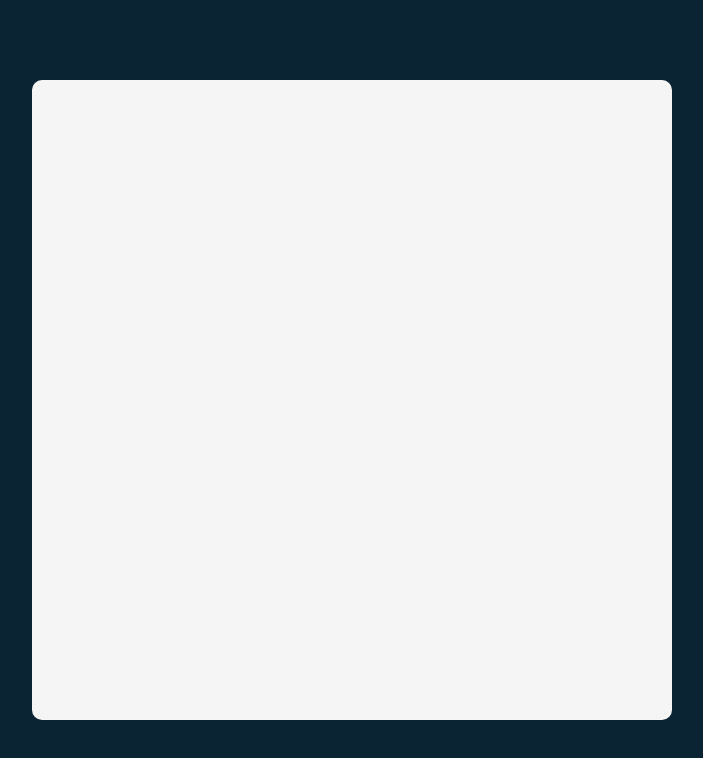
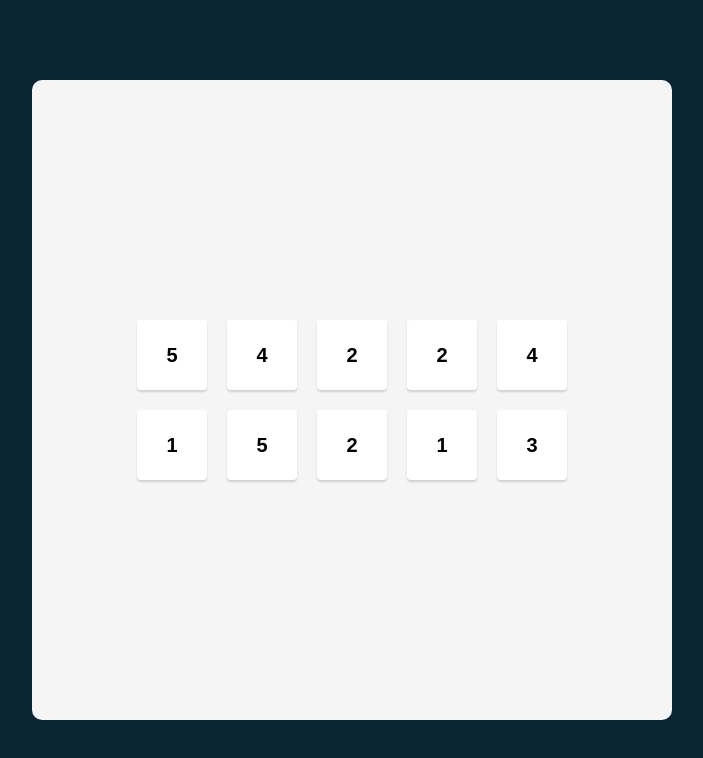
Before and after one commit to EmersonFras/Tenzies, a React (Vite) app: page / in a window 1280 px wide. Shown: the top 758 px of the page, without its empty margins (288-991 px from the left). Built offline with nearby package versions, Linux system fonts and the light colour scheme.

Commit message:
Adds 10 random dice

```diff
--- a/src/App.jsx
+++ b/src/App.jsx
@@ -1,6 +1,23 @@
+import { useState } from 'react'
+import Die from './components/Die'
+
 function App() {
+
+  const [dice, setDice] = useState(allNewDice())
+
+  function allNewDice() {
+    return new Array(10)
+      .fill(0)
+      .map(() => Math.ceil(Math.random() * 6))
+  }
+
+  const diceElement = dice.map((value, index) => (<Die value={value} key={index} />))
+
   return (
     <main>
+      <div className="dices">
+        {diceElement}
+      </div>
     </main>
   )
 }
--- /dev/null
+++ b/src/components/Die.jsx
@@ -0,0 +1,9 @@
+import React from 'react'
+
+function Die({ value }) {
+    return (
+        <button className="die">{value}</button>
+    )
+}
+
+export default Die
--- a/src/index.css
+++ b/src/index.css
@@ -27,6 +27,36 @@ main {
   min-height: 320px;
   max-height: 640px;
   aspect-ratio: 1 / 1;
+  border-radius: 10px;
 
-  border-radius: 10px;
+  display: flex;
+  justify-content: center;
+  align-items: center;
 }
+
+.dices {
+  display: grid;
+  grid-template: auto auto / repeat(5, 1fr);
+  gap: 20px;
+}
+
+.die {
+  min-width: 70px;
+  min-width: 70px;
+
+  aspect-ratio: 1 / 1;
+  box-shadow: 0px 2px 2px 0px #00000026;
+  border-style: none;
+  border-radius: 4px;
+  background-color: #FFFFFF;
+
+  display: flex;
+  align-items: center;
+  justify-content: center;
+
+  font-family: 'Karla', sans-serif;
+  font-size: 1.25rem;
+  font-weight: 700;
+
+  cursor: pointer;
+}
```
